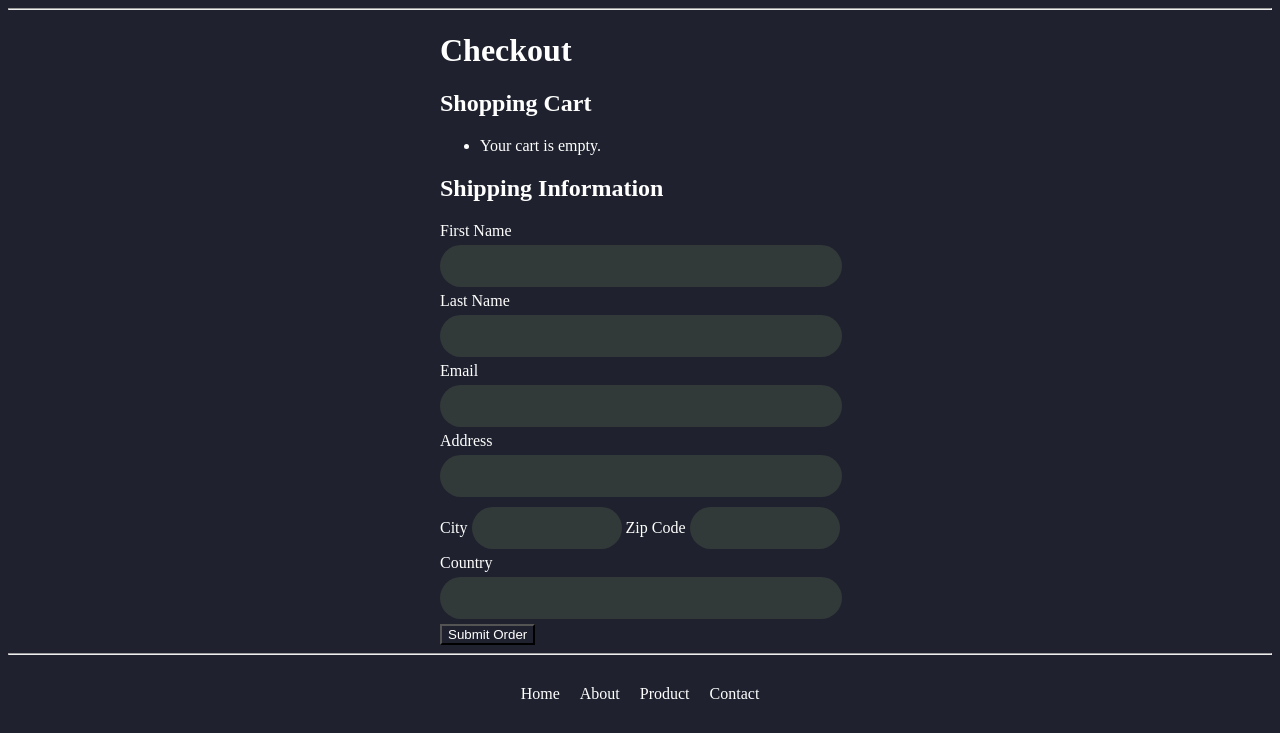
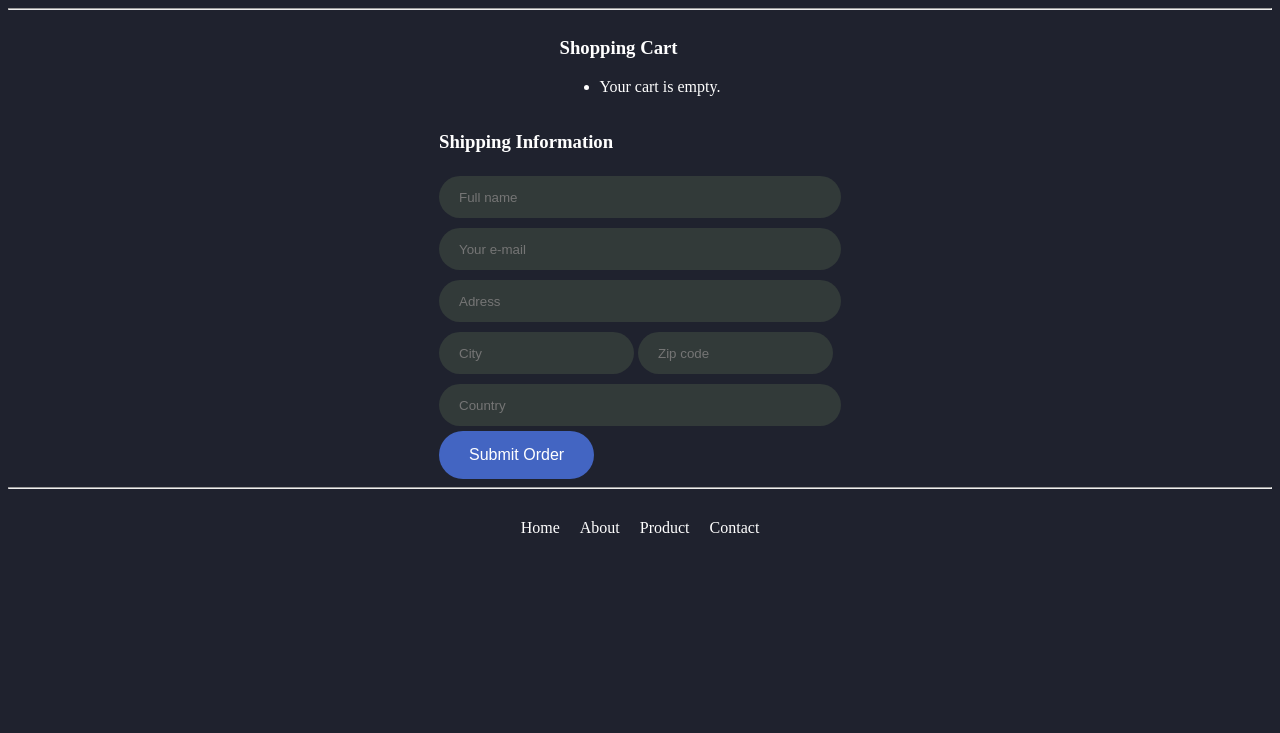
Before and after one commit to lynekpng/az-store, a PHP site: page /assets/php/checkout.php in a window 1280 px wide. Shown: the part 67-800 px from the top of the page. Run offline with PHP 8.4, Linux system fonts and the light colour scheme.

Commit message:
update checkout styling

```diff
--- a/assets/css/main.css
+++ b/assets/css/main.css
@@ -41,9 +41,9 @@
 }
 
 .container {
-  width: 400px;
-  justify-content: center;
-  justify-self: center;
+  display: flex;
+  flex-direction: column;
+  align-items: center;
 }
 .container input {
   width: 380px;
@@ -57,13 +57,27 @@
   margin: 5px 0;
 }
 .container input#city {
-  width: 128px;
+  width: 173px;
 }
 .container input#zip-code {
-  width: 128px;
+  width: 173px;
 }
 .container input:focus {
-  border: 2px solid #dbebec;
+  border: 0.25px solid rgb(45, 85, 160);
+}
+.container .submit-order {
+  padding: 15px 30px;
+  align-items: center;
+  font-size: 16px;
+  color: #fff;
+  gap: 10px;
+  border: none;
+  border-radius: 50px;
+  cursor: pointer;
+  background-color: rgb(67, 101, 194);
+}
+.container .submit-order:hover {
+  background-color: rgb(45, 85, 160);
 }
 
 .card {
--- a/assets/php/checkout.php
+++ b/assets/php/checkout.php
@@ -24,9 +24,8 @@
     <hr>
     <main>
         <div class="container">
-            <h1>Checkout</h1>
             <div id="cart">
-                <h2>Shopping Cart</h2>
+                <h3>Shopping Cart</h3>
                 <ul id="cart-items">
                     <?php
                     session_start();
@@ -41,30 +40,21 @@
                 </ul>
             </div>
                 <div id="checkout-form">
-                    <h2>Shipping Information</h2>
+                    <h3>Shipping Information</h3>
                     <form action="checkout.php" method="post">
-                        <label for="first-name">First Name</label>
-                        <input type="text" id="first-name" name="first-name" required><br>
+                        <input type="text" id="full-name" name="full-name" placeholder="Full name" required><br>
 
-                        <label for="last-name">Last Name</label>
-                        <input type="text" id="last-name" name="last-name" required><br>
+                        <input type="email" id="email" name="email" placeholder="Your e-mail"  required><br>
 
-                        <label for="email">Email</label>
-                        <input type="email" id="email" name="email" required><br>
+                        <input type="text" id="address" name="address" placeholder="Adress" required><br>
 
-                        <label for="address">Address</label>
-                        <input type="text" id="address" name="address" required><br>
+                        <input type="text" id="city" name="city" placeholder="City" required>
 
-                        <label for="city">City</label>
-                        <input type="text" id="city" name="city" required>
+                        <input type="text" id="zip-code" name="zip-code" placeholder="Zip code" required><br>
 
-                        <label for="zip-code">Zip Code</label>
-                        <input type="text" id="zip-code" name="zip-code" required><br>
+                        <input type="text" id="country" name="country" placeholder="Country" required><br>
 
-                        <label for="country">Country</label>
-                        <input type="text" id="country" name="country" required>
-
-                        <button type="submit" name="submit-order">Submit Order</button>
+                        <button class= "submit-order" type="submit" name="submit-order">Submit Order</button>
                     </form>
                 </div>
 
@@ -74,7 +64,7 @@
                 $_SESSION['cart'] = [];
 
                 echo '<div id="thank-you-message">';
-                echo '<h2>Thank you for your order!</h2>';
+                echo '<h3>Thank you for your order!</h3>';
                 echo '</div>';
             }
             ?>
--- a/assets/scss/_body.scss
+++ b/assets/scss/_body.scss
@@ -38,9 +38,10 @@
 }
 
 .container{
-    width: 400px;
-    justify-content: center;
-    justify-self: center;
+    // width: 400px;
+    display: flex;
+    flex-direction: column;
+    align-items: center;
     input{
         width: 380px;
         height: 40px;
@@ -52,13 +53,27 @@
         background-color: #323a39;
         margin: 5px 0;
         &#city{
-            width: 128px;
+            width: 173px;
         }
         &#zip-code{
-            width: 128px;
+            width: 173px;
         }
         &:focus{
-            border: 2px solid #dbebec;
+            border: 0.25px solid rgb(45, 85, 160);
+        }
+    }
+    .submit-order{
+        padding: 15px 30px;
+        align-items: center;
+        font-size: 16px;
+        color: #fff;
+        gap: 10px;
+        border: none;
+        border-radius: 50px;
+        cursor: pointer;
+        background-color: rgb(67, 101, 194);
+        &:hover{
+            background-color: rgb(45, 85, 160);
         }
     }
 }
--- a/index.html
+++ b/index.html
@@ -5,9 +5,6 @@
     <meta name="viewport" content="width=device-width, initial-scale=1.0">
     <link rel="stylesheet" href="https://cdnjs.cloudflare.com/ajax/libs/font-awesome/6.5.2/css/all.min.css" integrity="sha512-SnH5WK+bZxgPHs44uWIX+LLJAJ9/2PkPKZ5QiAj6Ta86w+fsb2TkcmfRyVX3pBnMFcV7oQPJkl9QevSCWr3W6A==" crossorigin="anonymous" referrerpolicy="no-referrer" />
     <link rel="stylesheet" href="assets/css/main.css">
-    <link rel="preconnect" href="https://fonts.googleapis.com">
-    <link rel="preconnect" href="https://fonts.gstatic.com" crossorigin>
-    <link href="https://fonts.googleapis.com/css2?family=Londrina+Outline&display=swap" rel="stylesheet">
     <title>AZ-Store</title>
     <script defer src="assets/js/script.js" ></script>
 </head>
```
Also changed, not shown: 1 other file.
